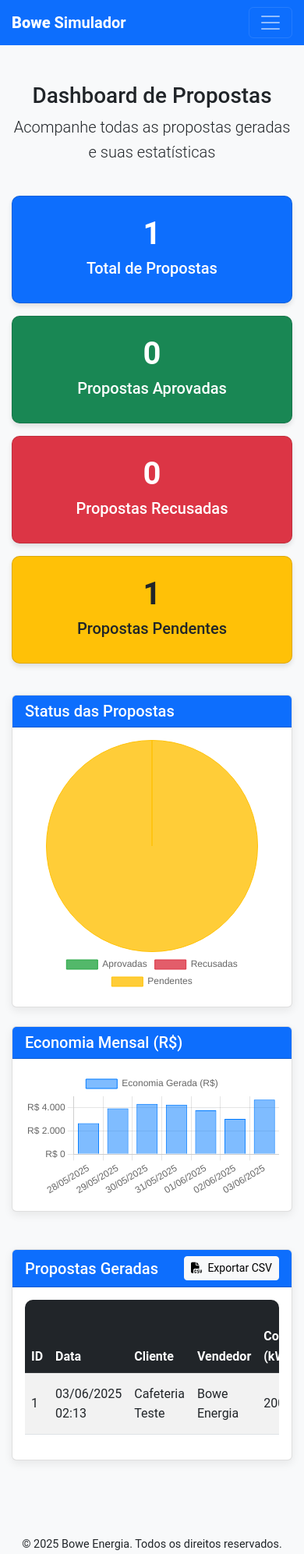
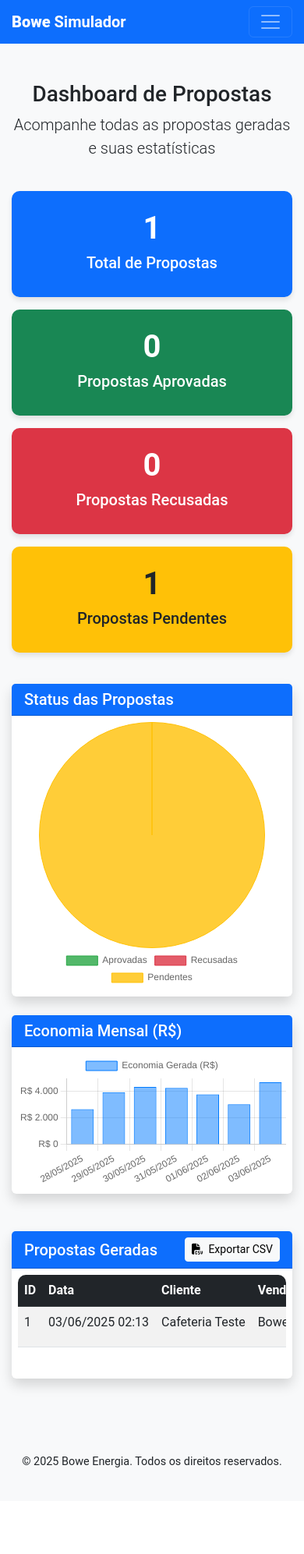
Before and after one commit to brunopurper/bowe-simulador-deploy, a Flask app: page /dashboard in a window 390 px wide. Shown: the top 1993 px of the page at 78% size. After the commit the page ends 1882 px from the top, so only its background shows below. Run offline with Flask 3, Linux system fonts and the light colour scheme; the visitor is signed in with stand-in values (Sample User, id 1).

Commit message:
Update custom.css

```diff
--- a/src/static/css/custom.css
+++ b/src/static/css/custom.css
@@ -1,108 +1,66 @@
-/* Custom CSS for Bowe Simulador */
+/* Correção para rolagem horizontal da tabela no dashboard em dispositivos móveis */
+@media (max-width: 768px) {
+    /* Garantir que o container da tabela permita rolagem horizontal */
+    .table-responsive {
+        overflow-x: auto !important;
+        -webkit-overflow-scrolling: touch;
+        white-space: nowrap;
+        display: block;
+        width: 100%;
+        margin-bottom: 1rem;
+    }
 
-/* Header & Branding */
-.card-header.bg-success {
-    background-color: #198754 !important; /* Keep original Bootstrap success, or choose a slightly lighter shade if preferred */
-    border-bottom: 3px solid #157347; /* Add a slightly darker border instead of full background */
-    /* background-color: transparent !important; */ /* Alternative: Transparent background */
-    /* border-bottom: 2px solid #198754; */
-    /* color: #198754 !important; */ /* Adjust text color if background is transparent */
-    padding-top: 0.75rem;
-    padding-bottom: 0.75rem;
-}
+    /* Garantir que a tabela tenha largura mínima para que as colunas não fiquem muito comprimidas */
+    #propostasTable {
+        min-width: 800px;
+    }
 
-.proposal-header-logo {
-    text-align: right;
-}
+    /* Ajustar o tamanho das colunas para melhor visualização */
+    #propostasTable th,
+    #propostasTable td {
+        white-space: nowrap;
+        padding: 0.5rem;
+    }
 
-@media (max-width: 767.98px) {
-    .proposal-header-logo {
-        text-align: left;
-        margin-top: 1rem;
+    /* Ajustar o card que contém a tabela */
+    .card-body {
+        padding: 0.5rem;
     }
-    .proposal-header-logo img {
-        height: 50px;
+
+    /* Adicionar indicador visual de rolagem */
+    .table-responsive::after {
+        content: "◀ Deslize ▶";
+        position: absolute;
+        bottom: 10px;
+        right: 10px;
+        background: rgba(0,0,0,0.7);
+        color: white;
+        padding: 5px 10px;
+        border-radius: 20px;
+        font-size: 12px;
+        z-index: 10;
+        pointer-events: none;
+        animation: fadeOut 3s forwards 3s;
+    }
+
+    @keyframes fadeOut {
+        from { opacity: 1; }
+        to { opacity: 0; }
+    }
+
+    /* Garantir que o container pai não tenha overflow hidden */
+    .card {
+        overflow: visible;
+    }
+
+    /* Ajustar o layout dos botões na coluna de ações */
+    #propostasTable .btn-sm {
+        padding: 0.25rem 0.5rem;
+        margin: 0.1rem;
     }
 }
 
-/* Color Palette & Consistency */
-.text-success {
-    color: #198754 !important;
+/* Garantir que o conteúdo principal não tenha overflow escondido */
+main, .container, .row, .col-md-12 {
+    overflow-x: visible;
 }
-
-/* Typography & Readability */
-body {
-    line-height: 1.6;
-}
-
-h3, .h3 {
-    margin-bottom: 1rem;
-}
-
-h4, .h4 {
-    margin-bottom: 0.75rem;
-}
-
-h5, .h5 {
-    margin-bottom: 0.5rem;
-}
-
-/* Spacing & Alignment */
-.icon-text-section .d-flex {
-    align-items: center;
-}
-
-.icon-text-section .fa-2x {
-    margin-right: 1rem;
-    width: 30px; /* Ensure consistent icon spacing */
-    text-align: center;
-}
-
-/* Element Styling */
-.card {
-    border-radius: 0.375rem; /* Standard Bootstrap radius */
-    border: 1px solid rgba(0, 0, 0, 0.125);
-}
-
-.card.shadow {
-    box-shadow: 0 0.25rem 0.75rem rgba(0, 0, 0, 0.075) !important;
-}
-
-.table th.bg-dark {
-    padding-top: 0.9rem;
-    padding-bottom: 0.9rem;
-}
-
-.table td {
-    vertical-align: middle;
-}
-
-.alert-secondary small {
-    line-height: 1.4;
-    display: block;
-}
-
-/* Ensure buttons have consistent vertical alignment */
-.action-buttons .d-inline {
-    display: inline-block;
-    vertical-align: middle;
-    margin-bottom: 0.5rem; /* Add some space between stacked buttons on small screens */
-}
-
-.btn-lg {
-    padding: 0.75rem 1.5rem;
-    font-size: 1.1rem;
-}
-
-/* PDF Export Button Placeholder Style (adjust as needed) */
-.btn-export-pdf {
-    /* Example: Use secondary color */
-    /* background-color: #6c757d; */
-    /* border-color: #6c757d; */
-    /* color: white; */
-}
-
-.btn-export-pdf:hover {
-    /* background-color: #5c636a; */
-    /* border-color: #565e64; */
-}
```
